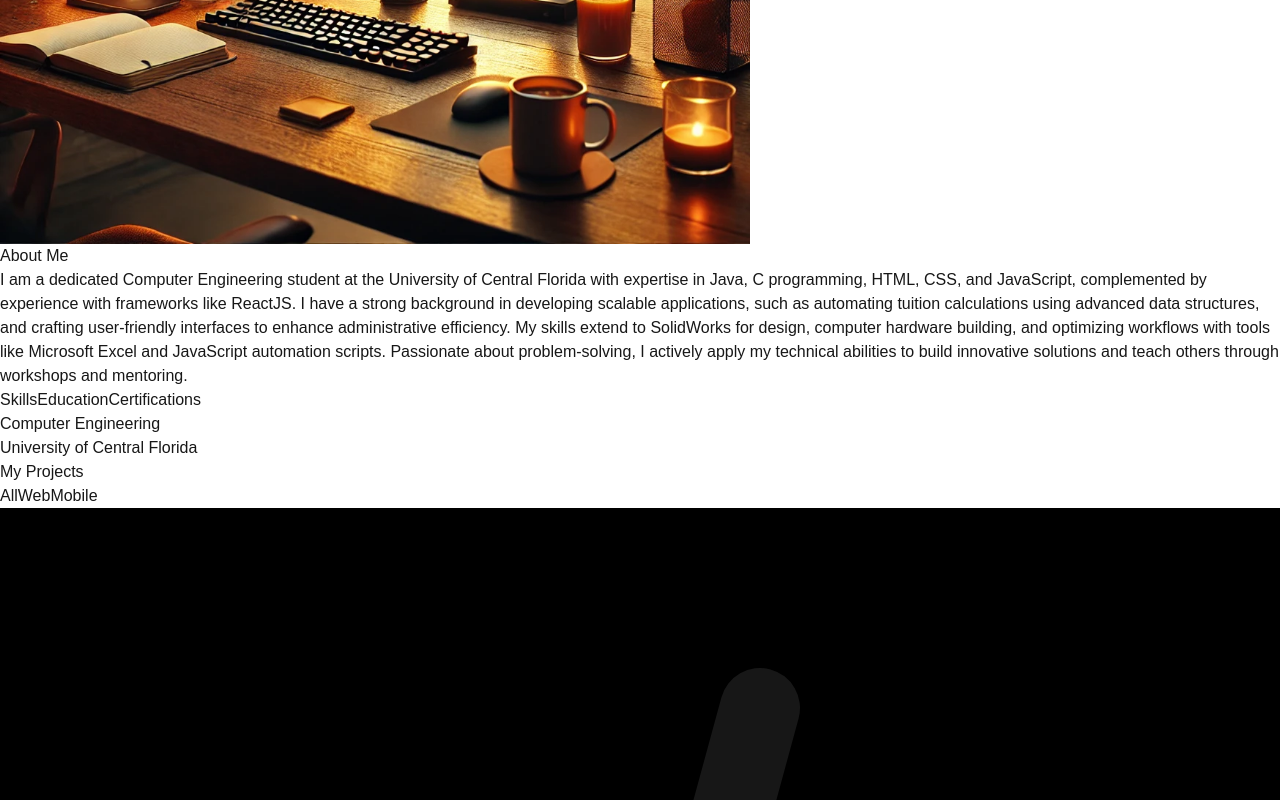
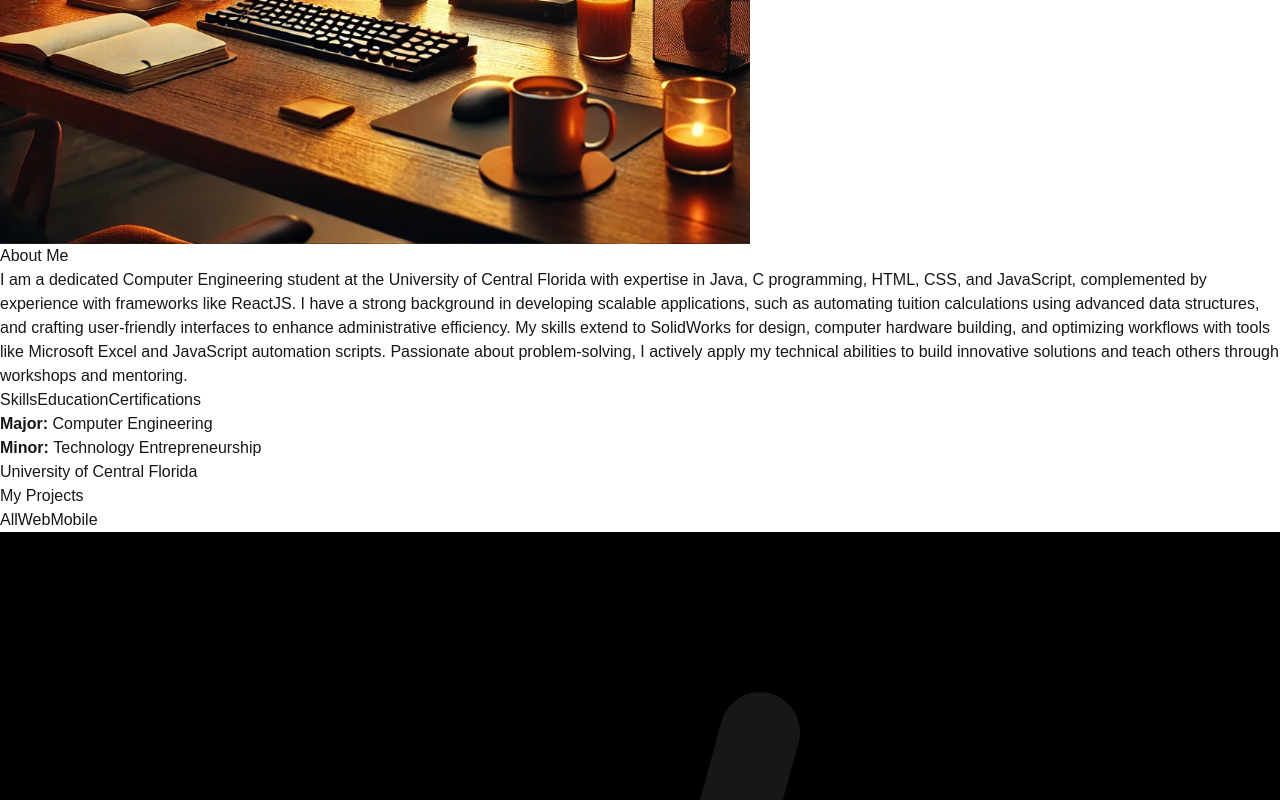
Before and after one commit to tomiwaaluko/TomiwaPortfolio, a Next.js app: page / in a window 1280 px wide. Both pictures are taken after a click on the button "Education". Shown: the part 1046-1846 px from the top of the page. Built offline with nearby package versions, Linux system fonts and the light colour scheme.

Commit message:
Added major and minor to AboutSection

```diff
--- a/src/app/components/AboutSection.jsx
+++ b/src/app/components/AboutSection.jsx
@@ -23,7 +23,14 @@ const TAB_DATA = [
     id: "education",
     content: (
       <ul className="list-disc pl-2">
-        <li>Computer Engineering</li>
+        <li>
+          <strong>Major: </strong>
+          Computer Engineering
+        </li>
+        <li>
+          <strong>Minor: </strong>
+          Technology Entrepreneurship
+        </li>
         <li>University of Central Florida</li>
       </ul>
     ),
```
